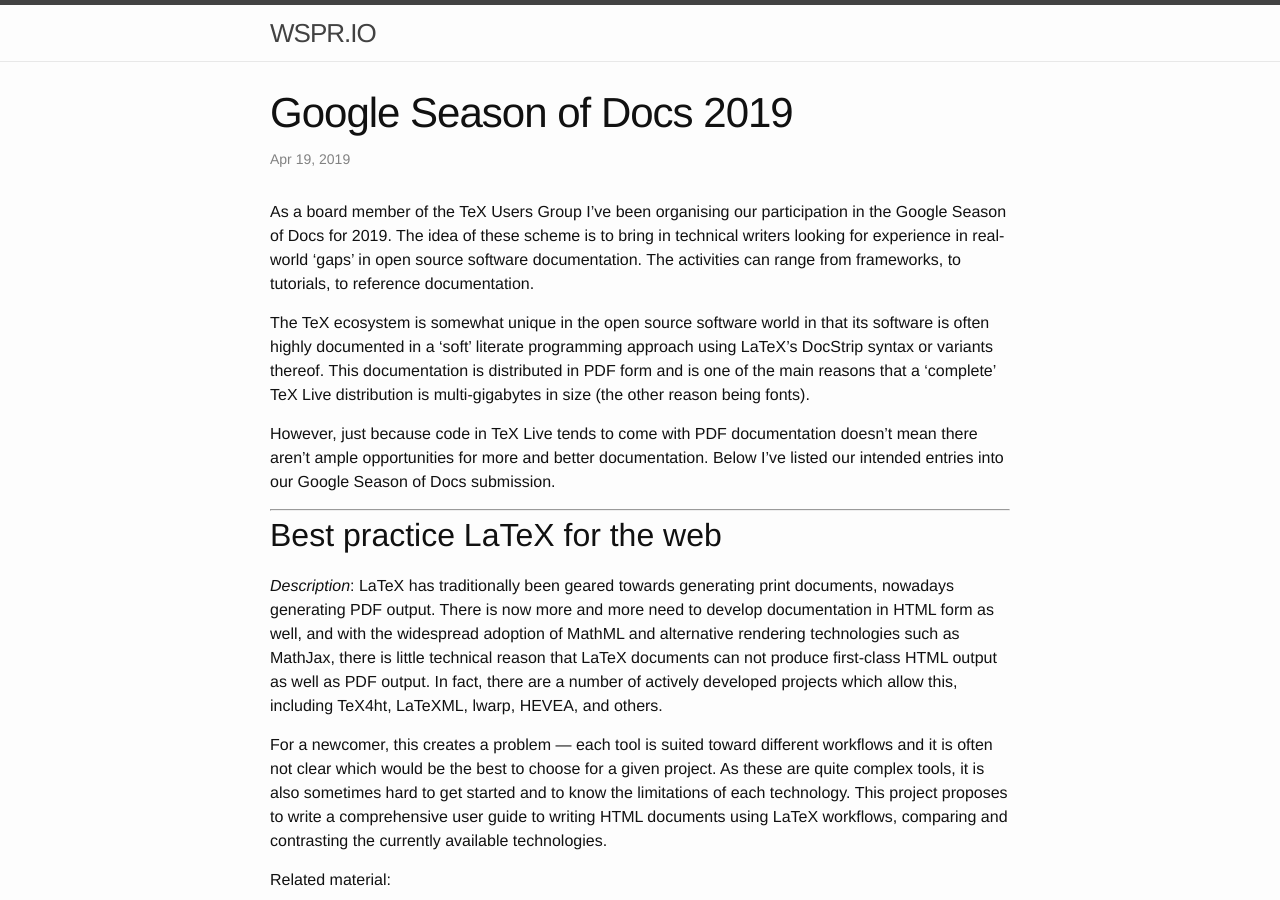
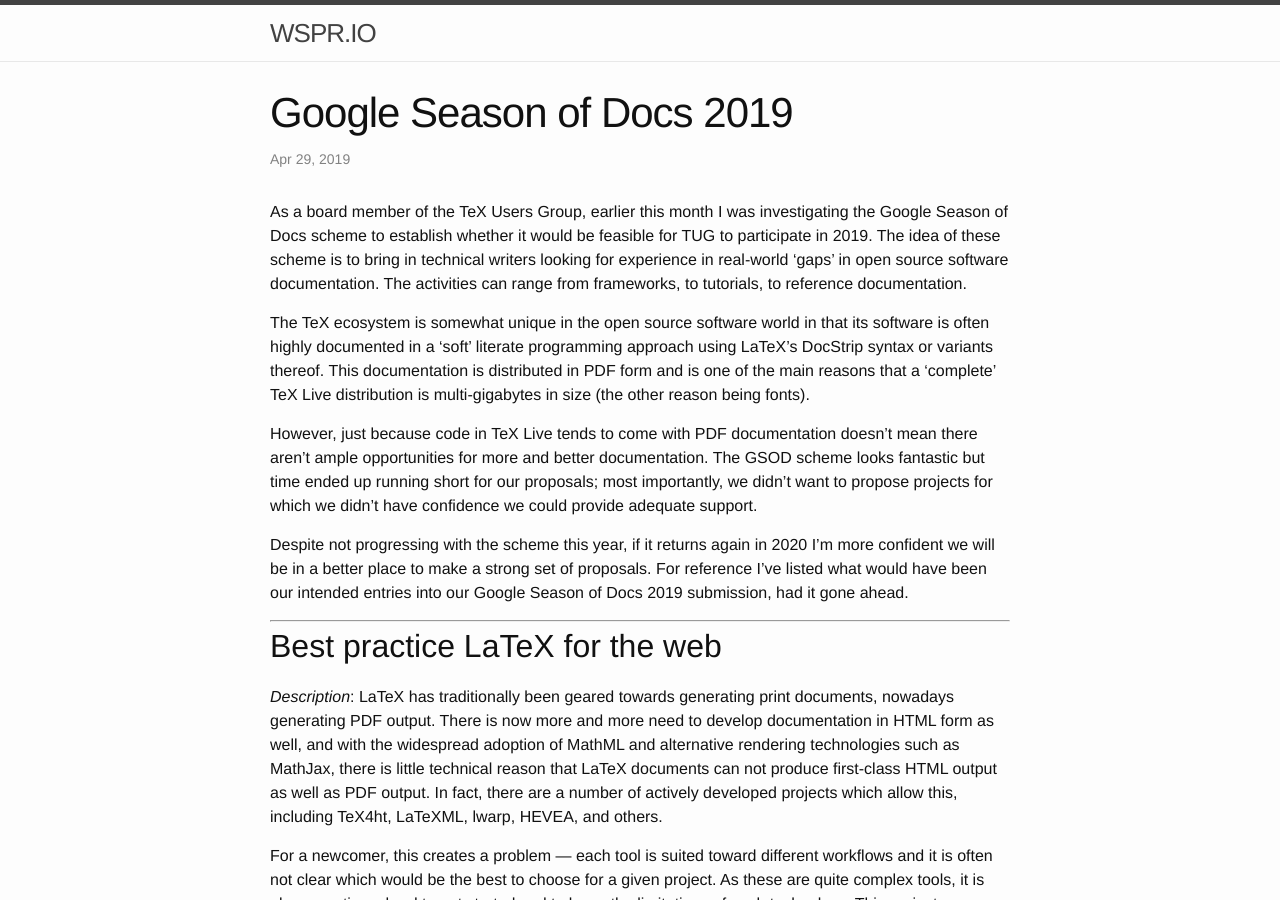
Before and after one commit to wspr/wspr.github.io, a Jekyll site: the page built from _posts/2019-04-19-gsod.md, in a window 1280 px wide and 900 px high. Built offline with Jekyll 4.4.1, drawn with Linux system fonts in a browser that asks for light colours.

Commit message:
gsod changes

```diff
--- a/_posts/2019-04-19-gsod.md
+++ b/_posts/2019-04-19-gsod.md
@@ -1,14 +1,19 @@
 ---
 layout: post
 title:  "Google Season of Docs 2019"
-date:   2019-04-19 21:02:23 +0930
+date:   2019-04-29 21:02:23 +0930
 ---
 
-As a board member of the TeX Users Group I've been organising our participation in the Google Season of Docs for 2019. The idea of these scheme is to bring in technical writers looking for experience in real-world ‘gaps’ in open source software documentation. The activities can range from frameworks, to tutorials, to reference documentation.
+As a board member of the TeX Users Group, earlier this month I was investigating the Google Season of Docs scheme to establish whether it would be feasible for TUG to participate in 2019. The idea of these scheme is to bring in technical writers looking for experience in real-world ‘gaps’ in open source software documentation. The activities can range from frameworks, to tutorials, to reference documentation.
 
 The TeX ecosystem is somewhat unique in the open source software world in that its software is often highly documented in a ‘soft’ literate programming approach using LaTeX's DocStrip syntax or variants thereof. This documentation is distributed in PDF form and is one of the main reasons that a ‘complete’ TeX Live distribution is multi-gigabytes in size (the other reason being fonts).
 
-However, just because code in TeX Live tends to come with PDF documentation doesn't mean there aren't ample opportunities for more and better documentation. Below I've listed our intended entries into our Google Season of Docs submission.
+However, just because code in TeX Live tends to come with PDF documentation doesn't mean there aren't ample opportunities for more and better documentation.
+The GSOD scheme looks fantastic but time ended up running short for our proposals;
+most importantly, we didn't want to propose projects for which we didn't have confidence
+we could provide adequate support.
+
+Despite not progressing with the scheme this year, if it returns again in 2020 I'm more confident we will be in a better place to make a strong set of proposals. For reference I've listed what would have been our intended entries into our Google Season of Docs 2019 submission, had it gone ahead.
 
 ********
 
```
